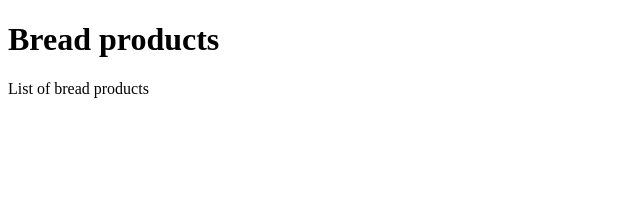
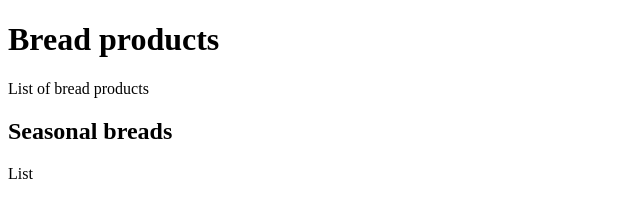
Before and after one commit to Beknazarov/com.bread.demo, a plain HTML site: page WebContent/index.html in a window 1280 px wide. Shown: the whole page, without its empty margins (0-640 px from the left). Drawn offline with Linux system fonts and the light colour scheme.

Commit message:
add seasonal breads

```diff
--- a/WebContent/index.html
+++ b/WebContent/index.html
@@ -9,5 +9,7 @@
 	<p>
 	List of bread products
 	</p>
+	<h2>Seasonal breads</h2>
+	<p> List</p>
 </body>
 </html>
```
